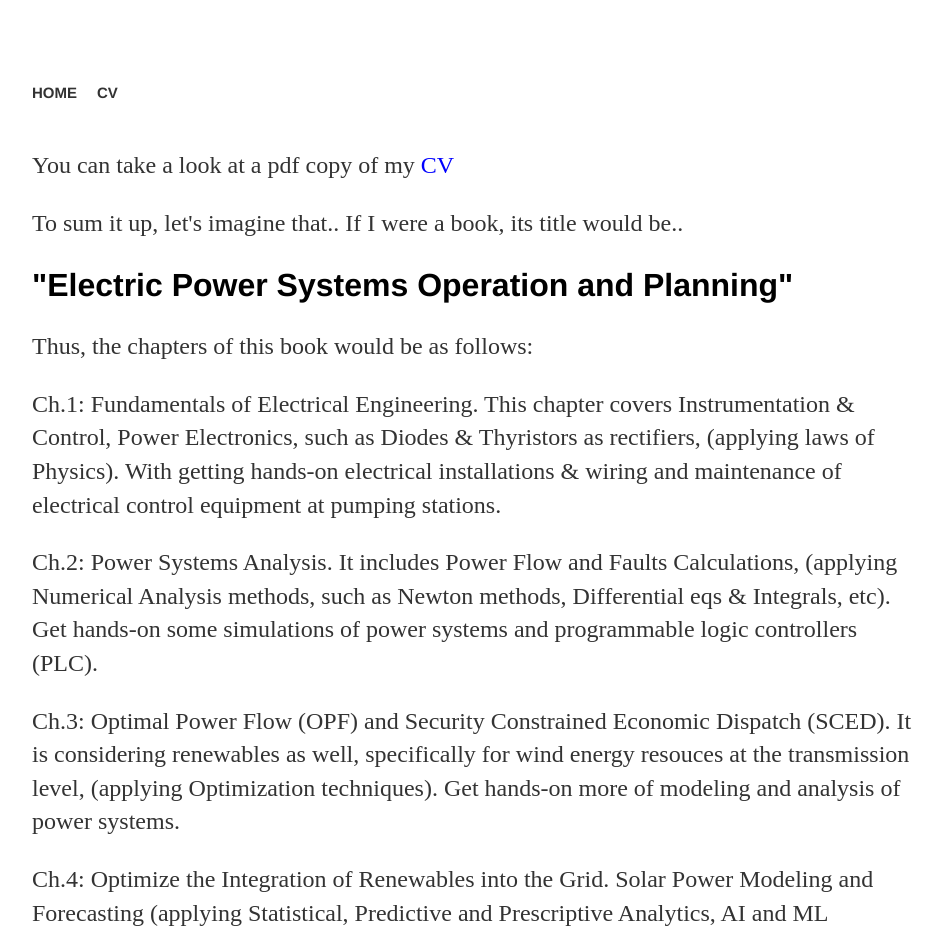
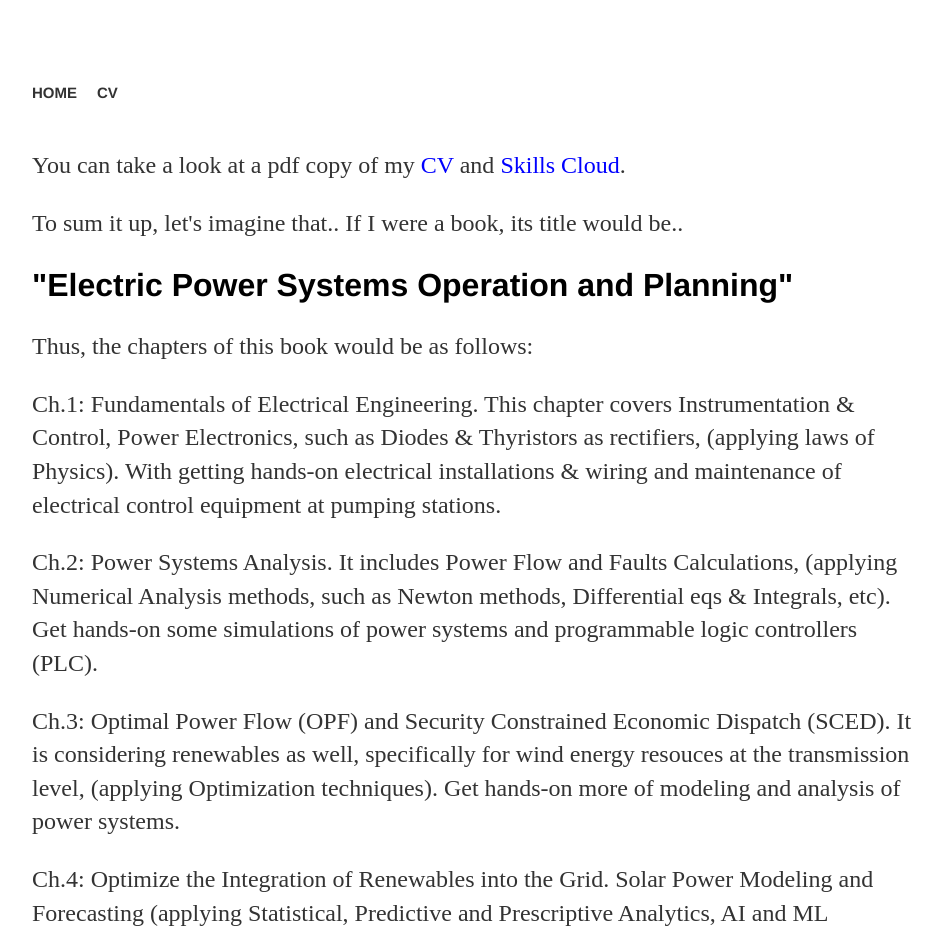
Before and after one commit to MohamedAbuella/MohamedAbuella.github.io, a Jekyll site: the page built from cv/index.html, in a window 1280 px wide and 1400 px high. Shown: the top 936 px of the window, without its empty margins (160-1100 px from the left). Built offline with Jekyll 4.4.1, drawn with Linux system fonts in a browser that asks for light colours; nearby versions of some CDN libraries; a script that is not in the unit is left out; comment, search, counter and statistics services are not loaded; some of the changed text lies outside the part shown.

Commit message:
Update index.html

```diff
--- a/cv/index.html
+++ b/cv/index.html
@@ -5,14 +5,14 @@
 <div class="blurb">
 	<p></p>
 
-<p>You can take a look at a pdf copy of my <a href="https://github.com/MohamedAbuella/Mohamed-Abuella-Resume/blob/master/Mohamed%20Abuella_Resume.pdf" target="_blank" style="color:blue">CV</a>
+<p>You can take a look at a pdf copy of my <a href="https://github.com/MohamedAbuella/Mohamed-Abuella-Resume/blob/master/Mohamed%20Abuella_Resume.pdf" target="_blank" style="color:blue">CV</a> and <a href="https://github.com/MohamedAbuella/Mohamed-Abuella-PhD-Thesis_PDF_PPT_versions/blob/master/Mohamed%20Abuella%20Key%20Skills%20Cloud.pdf" target="_blank" style="color:blue">Skills Cloud</a>.</p>
 
 <p> To sum it up, let's imagine that.. If I were a book, its title would be..  </p> <h2>"Electric Power Systems Operation and Planning"</h2>
 <p> Thus, the chapters of this book would be as follows:</p>
 <p>Ch.1: Fundamentals of Electrical Engineering. This chapter covers Instrumentation & Control, Power Electronics, such as Diodes & Thyristors as rectifiers, (applying laws of Physics). With getting hands-on electrical installations & wiring and maintenance of electrical control equipment at pumping stations.</p>
 <p>Ch.2: Power Systems Analysis. It includes Power Flow and Faults Calculations, (applying Numerical Analysis methods, such as Newton methods, Differential eqs & Integrals, etc). Get hands-on some simulations of power systems and programmable logic controllers (PLC).</p>
 <p>Ch.3: Optimal Power Flow (OPF) and Security Constrained Economic Dispatch (SCED). It is considering renewables as well, specifically for wind energy resouces at the transmission level, (applying Optimization techniques). Get hands-on more of modeling and analysis of power systems.</p>
-<p>Ch.4: Optimize the Integration of Renewables into the Grid. Solar Power Modeling and Forecasting (applying Statistical, Predictive and Prescriptive Analytics, AI and ML techniques). Get hands-on data-driven analytics.</p>
+<p>Ch.4: Optimize the Integration of Renewables into the Grid. Solar Power Modeling and Forecasting (applying Statistical, Predictive and Prescriptive Analytics, AI and ML techniques). Get hands-on data-driven analytics and academic research.</p>
 <p>Ch.5: Who knows!</p>
 <p>For more info, please visit my profiles at <a href="https://www.linkedin.com/in/mohamed-abuella/" target="_blank" style="color:blue">LinkedIn</a> and <a href="https://www.researchgate.net/profile/Mohamed_Abuella" target="_blank" style="color:blue">ResearchGate</a>.</p>
 
```
